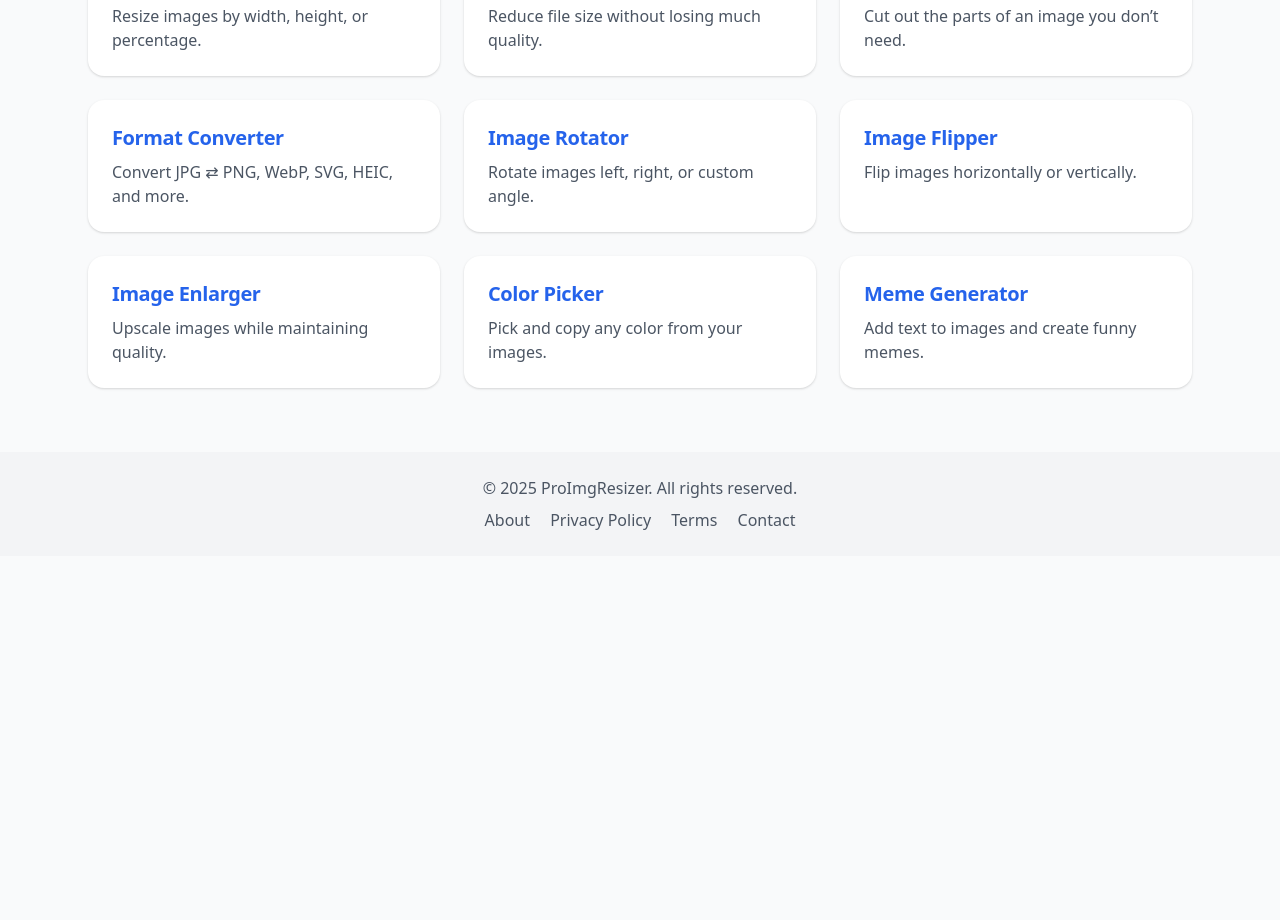
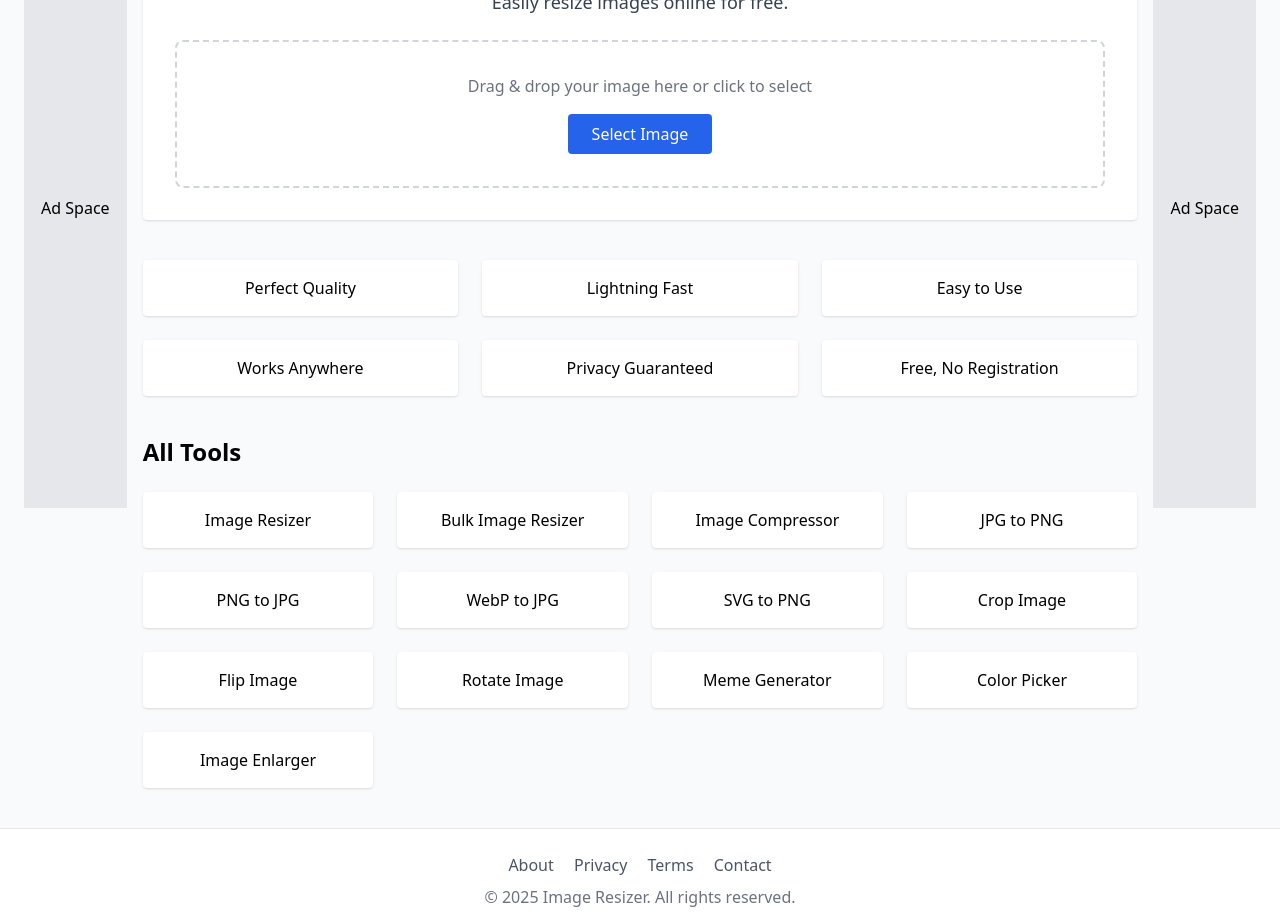
Before and after one commit to LainaIndustry/Pro-Img-Resizer, a plain HTML site: page index.html in a window 1280 px wide. Shown: the part 196-1116 px from the top of the page. Before the commit the page ends 800 px from the top, so only its background shows below. Drawn offline with nearby package versions, Linux system fonts and the light colour scheme; files that its build step writes are made by us from their sources.

Commit message:
Update index.html

```diff
--- a/index.html
+++ b/index.html
@@ -3,81 +3,139 @@
 <head>
   <meta charset="UTF-8">
   <meta name="viewport" content="width=device-width, initial-scale=1.0">
-  <title>Pro Image Resizer</title>
-  <link rel="stylesheet" href="assets/css/style.css">
-
-  <link href="https://cdn.jsdelivr.net/npm/tailwindcss@2.2.19/dist/tailwind.min.css" rel="stylesheet">
-  <script src="assets/js/script.js"></script>
-
+  <title>Image Resizer</title>
+  <script src="https://cdn.tailwindcss.com"></script>
 </head>
 <body class="bg-gray-50 font-sans">
 
-  <!-- Header -->
-  <header class="bg-blue-600 text-white p-6 shadow-md">
-    <h1 class="text-3xl font-bold text-center">Image Tools Hub</h1>
-    <p class="text-center mt-2">Resize, Compress, Crop, Convert, and more — all in one place</p>
+  <!-- Header / Navigation -->
+  <header class="bg-white shadow">
+    <div class="container mx-auto px-6 py-4 flex justify-between items-center">
+      <div class="text-2xl font-bold text-blue-600">Image Resizer</div>
+      <nav class="hidden md:flex space-x-6 items-center">
+        <!-- Tools Dropdown -->
+        <div class="relative group">
+          <button class="hover:text-blue-600 font-semibold">Tools</button>
+          <div class="absolute hidden group-hover:block bg-white shadow-lg mt-2 rounded w-48">
+            <div class="px-4 py-2 border-b">Resize
+              <div class="mt-2 space-y-1">
+                <a href="#" class="block px-2 py-1 hover:bg-gray-100">Image Resizer</a>
+                <a href="#" class="block px-2 py-1 hover:bg-gray-100">Bulk Resize</a>
+                <a href="#" class="block px-2 py-1 hover:bg-gray-100">Resize PNG</a>
+                <a href="#" class="block px-2 py-1 hover:bg-gray-100">Resize JPG</a>
+                <a href="#" class="block px-2 py-1 hover:bg-gray-100">Resize WebP</a>
+              </div>
+            </div>
+            <div class="px-4 py-2 border-b">Crop
+              <div class="mt-2 space-y-1">
+                <a href="#" class="block px-2 py-1 hover:bg-gray-100">Crop Image</a>
+                <a href="#" class="block px-2 py-1 hover:bg-gray-100">Crop PNG</a>
+                <a href="#" class="block px-2 py-1 hover:bg-gray-100">Crop WebP</a>
+                <a href="#" class="block px-2 py-1 hover:bg-gray-100">Crop JPG</a>
+              </div>
+            </div>
+            <div class="px-4 py-2 border-b">Compress
+              <div class="mt-2 space-y-1">
+                <a href="#" class="block px-2 py-1 hover:bg-gray-100">Image Compressor</a>
+                <a href="#" class="block px-2 py-1 hover:bg-gray-100">Compress JPEG</a>
+                <a href="#" class="block px-2 py-1 hover:bg-gray-100">PNG Compressor</a>
+                <a href="#" class="block px-2 py-1 hover:bg-gray-100">GIF Compressor</a>
+              </div>
+            </div>
+            <div class="px-4 py-2 border-b">Convert
+              <div class="mt-2 space-y-1">
+                <a href="#" class="block px-2 py-1 hover:bg-gray-100">JPG to PNG</a>
+                <a href="#" class="block px-2 py-1 hover:bg-gray-100">PNG to JPG</a>
+                <a href="#" class="block px-2 py-1 hover:bg-gray-100">WebP to JPG</a>
+                <a href="#" class="block px-2 py-1 hover:bg-gray-100">SVG to PNG</a>
+              </div>
+            </div>
+            <div class="px-4 py-2">More
+              <div class="mt-2 space-y-1">
+                <a href="#" class="block px-2 py-1 hover:bg-gray-100">Meme Generator</a>
+                <a href="#" class="block px-2 py-1 hover:bg-gray-100">Color Picker</a>
+                <a href="#" class="block px-2 py-1 hover:bg-gray-100">Rotate Image</a>
+                <a href="#" class="block px-2 py-1 hover:bg-gray-100">Flip Image</a>
+                <a href="#" class="block px-2 py-1 hover:bg-gray-100">Image Enlarger</a>
+              </div>
+            </div>
+          </div>
+        </div>
+        <a href="#" class="hover:text-blue-600 font-semibold">Blog</a>
+      </nav>
+    </div>
   </header>
 
-  <!-- Tools Grid -->
-  <main class="max-w-6xl mx-auto p-6 grid grid-cols-1 sm:grid-cols-2 md:grid-cols-3 gap-6">
+  <!-- Main Content -->
+  <main class="container mx-auto px-6 mt-10 flex flex-col lg:flex-row">
 
-    <!-- Example tool card -->
-    <a href="tools/resize.html" class="bg-white rounded-2xl p-6 shadow hover:shadow-lg transition">
-      <h2 class="text-xl font-semibold text-blue-600">Image Resizer</h2>
-      <p class="mt-2 text-gray-600">Resize images by width, height, or percentage.</p>
-    </a>
+    <!-- Left Advertisement -->
+    <aside class="hidden lg:block w-1/12 mr-4">
+      <div class="bg-gray-200 h-[600px] text-center flex items-center justify-center">Ad Space</div>
+    </aside>
 
-    <a href="tools/compress.html" class="bg-white rounded-2xl p-6 shadow hover:shadow-lg transition">
-      <h2 class="text-xl font-semibold text-blue-600">Image Compressor</h2>
-      <p class="mt-2 text-gray-600">Reduce file size without losing much quality.</p>
-    </a>
+    <!-- Main Section -->
+    <section class="flex-1">
+      <!-- Hero Section -->
+      <div class="bg-white shadow rounded p-8 text-center">
+        <h1 class="text-4xl font-bold text-blue-600">Image Resizer</h1>
+        <p class="mt-2 text-gray-700 text-lg">Easily resize images online for free.</p>
 
-    <a href="tools/crop.html" class="bg-white rounded-2xl p-6 shadow hover:shadow-lg transition">
-      <h2 class="text-xl font-semibold text-blue-600">Image Cropper</h2>
-      <p class="mt-2 text-gray-600">Cut out the parts of an image you don’t need.</p>
-    </a>
+        <!-- Upload / Drag & Drop -->
+        <div class="mt-6 border-2 border-dashed border-gray-300 rounded-lg p-8 cursor-pointer hover:border-blue-500">
+          <p class="text-gray-500 mb-4">Drag & drop your image here or click to select</p>
+          <button class="bg-blue-600 text-white px-6 py-2 rounded hover:bg-blue-700">Select Image</button>
+        </div>
+      </div>
 
-    <a href="tools/convert.html" class="bg-white rounded-2xl p-6 shadow hover:shadow-lg transition">
-      <h2 class="text-xl font-semibold text-blue-600">Format Converter</h2>
-      <p class="mt-2 text-gray-600">Convert JPG ⇄ PNG, WebP, SVG, HEIC, and more.</p>
-    </a>
+      <!-- Features / Benefits -->
+      <div class="mt-10 grid grid-cols-1 sm:grid-cols-2 md:grid-cols-3 gap-6">
+        <div class="bg-white shadow p-4 rounded text-center">Perfect Quality</div>
+        <div class="bg-white shadow p-4 rounded text-center">Lightning Fast</div>
+        <div class="bg-white shadow p-4 rounded text-center">Easy to Use</div>
+        <div class="bg-white shadow p-4 rounded text-center">Works Anywhere</div>
+        <div class="bg-white shadow p-4 rounded text-center">Privacy Guaranteed</div>
+        <div class="bg-white shadow p-4 rounded text-center">Free, No Registration</div>
+      </div>
 
-    <a href="tools/rotate.html" class="bg-white rounded-2xl p-6 shadow hover:shadow-lg transition">
-      <h2 class="text-xl font-semibold text-blue-600">Image Rotator</h2>
-      <p class="mt-2 text-gray-600">Rotate images left, right, or custom angle.</p>
-    </a>
+      <!-- Tools Section -->
+      <div class="mt-10">
+        <h2 class="text-2xl font-bold mb-6">All Tools</h2>
+        <div class="grid grid-cols-1 sm:grid-cols-2 md:grid-cols-3 lg:grid-cols-4 gap-6">
+          <div class="bg-white shadow p-4 rounded text-center">Image Resizer</div>
+          <div class="bg-white shadow p-4 rounded text-center">Bulk Image Resizer</div>
+          <div class="bg-white shadow p-4 rounded text-center">Image Compressor</div>
+          <div class="bg-white shadow p-4 rounded text-center">JPG to PNG</div>
+          <div class="bg-white shadow p-4 rounded text-center">PNG to JPG</div>
+          <div class="bg-white shadow p-4 rounded text-center">WebP to JPG</div>
+          <div class="bg-white shadow p-4 rounded text-center">SVG to PNG</div>
+          <div class="bg-white shadow p-4 rounded text-center">Crop Image</div>
+          <div class="bg-white shadow p-4 rounded text-center">Flip Image</div>
+          <div class="bg-white shadow p-4 rounded text-center">Rotate Image</div>
+          <div class="bg-white shadow p-4 rounded text-center">Meme Generator</div>
+          <div class="bg-white shadow p-4 rounded text-center">Color Picker</div>
+          <div class="bg-white shadow p-4 rounded text-center">Image Enlarger</div>
+        </div>
+      </div>
+    </section>
 
-    <a href="tools/flip.html" class="bg-white rounded-2xl p-6 shadow hover:shadow-lg transition">
-      <h2 class="text-xl font-semibold text-blue-600">Image Flipper</h2>
-      <p class="mt-2 text-gray-600">Flip images horizontally or vertically.</p>
-    </a>
-
-    <a href="tools/enlarge.html" class="bg-white rounded-2xl p-6 shadow hover:shadow-lg transition">
-      <h2 class="text-xl font-semibold text-blue-600">Image Enlarger</h2>
-      <p class="mt-2 text-gray-600">Upscale images while maintaining quality.</p>
-    </a>
-
-    <a href="tools/colorpicker.html" class="bg-white rounded-2xl p-6 shadow hover:shadow-lg transition">
-      <h2 class="text-xl font-semibold text-blue-600">Color Picker</h2>
-      <p class="mt-2 text-gray-600">Pick and copy any color from your images.</p>
-    </a>
-
-    <a href="tools/meme.html" class="bg-white rounded-2xl p-6 shadow hover:shadow-lg transition">
-      <h2 class="text-xl font-semibold text-blue-600">Meme Generator</h2>
-      <p class="mt-2 text-gray-600">Add text to images and create funny memes.</p>
-    </a>
+    <!-- Right Advertisement -->
+    <aside class="hidden lg:block w-1/12 ml-4">
+      <div class="bg-gray-200 h-[600px] text-center flex items-center justify-center">Ad Space</div>
+    </aside>
 
   </main>
 
   <!-- Footer -->
-    <!-- Footer -->
-  <footer class="bg-gray-100 p-6 text-center text-gray-600 mt-10">
-    <p>© 2025 ProImgResizer. All rights reserved.</p>
-    <div class="mt-2 space-x-4">
-      <a href="about.html" class="hover:text-blue-600">About</a>
-      <a href="privacy.html" class="hover:text-blue-600">Privacy Policy</a>
-      <a href="terms.html" class="hover:text-blue-600">Terms</a>
-      <a href="contact.html" class="hover:text-blue-600">Contact</a>
+  <footer class="bg-white mt-10 py-6 text-center border-t">
+    <div class="space-x-4 mb-2">
+      <a href="#" class="text-gray-600 hover:text-blue-600">About</a>
+      <a href="#" class="text-gray-600 hover:text-blue-600">Privacy</a>
+      <a href="#" class="text-gray-600 hover:text-blue-600">Terms</a>
+      <a href="#" class="text-gray-600 hover:text-blue-600">Contact</a>
     </div>
+    <p class="text-gray-500">© 2025 Image Resizer. All rights reserved.</p>
   </footer>
+
+</body>
 </html>
```
